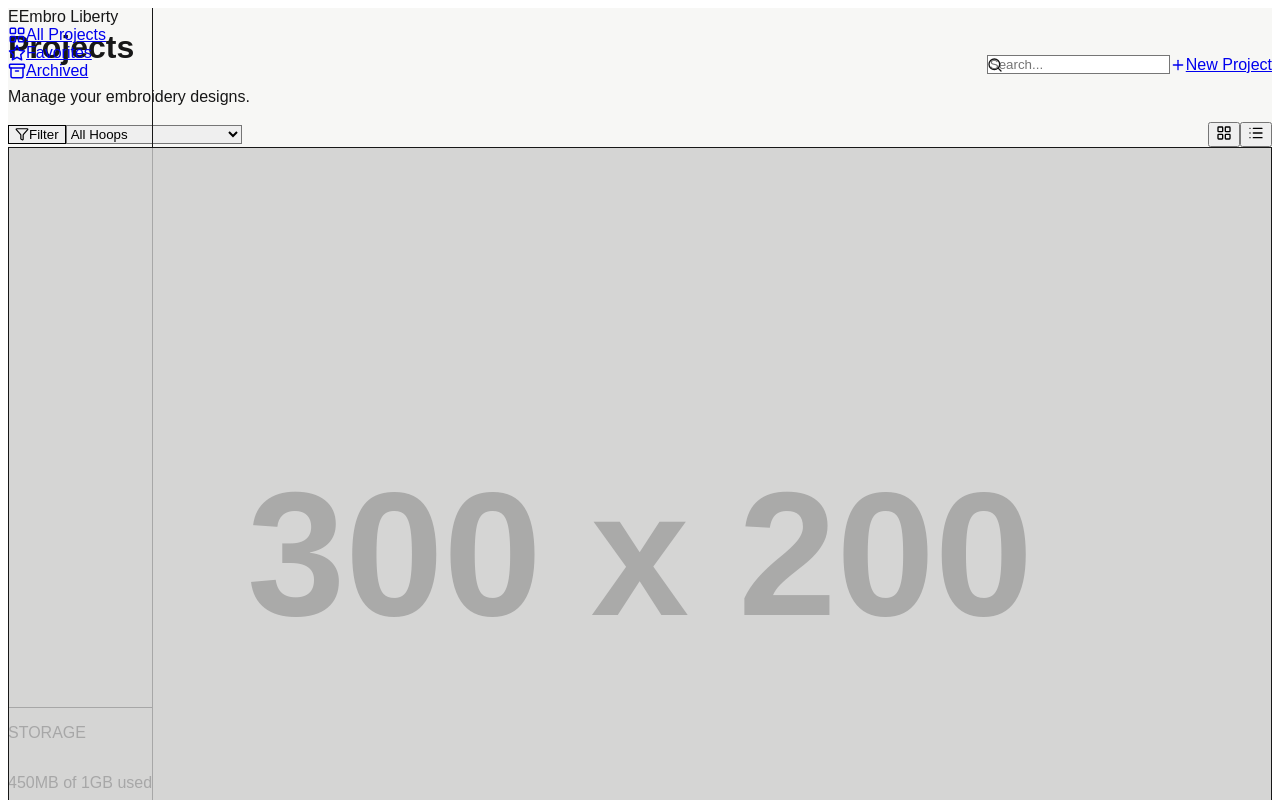
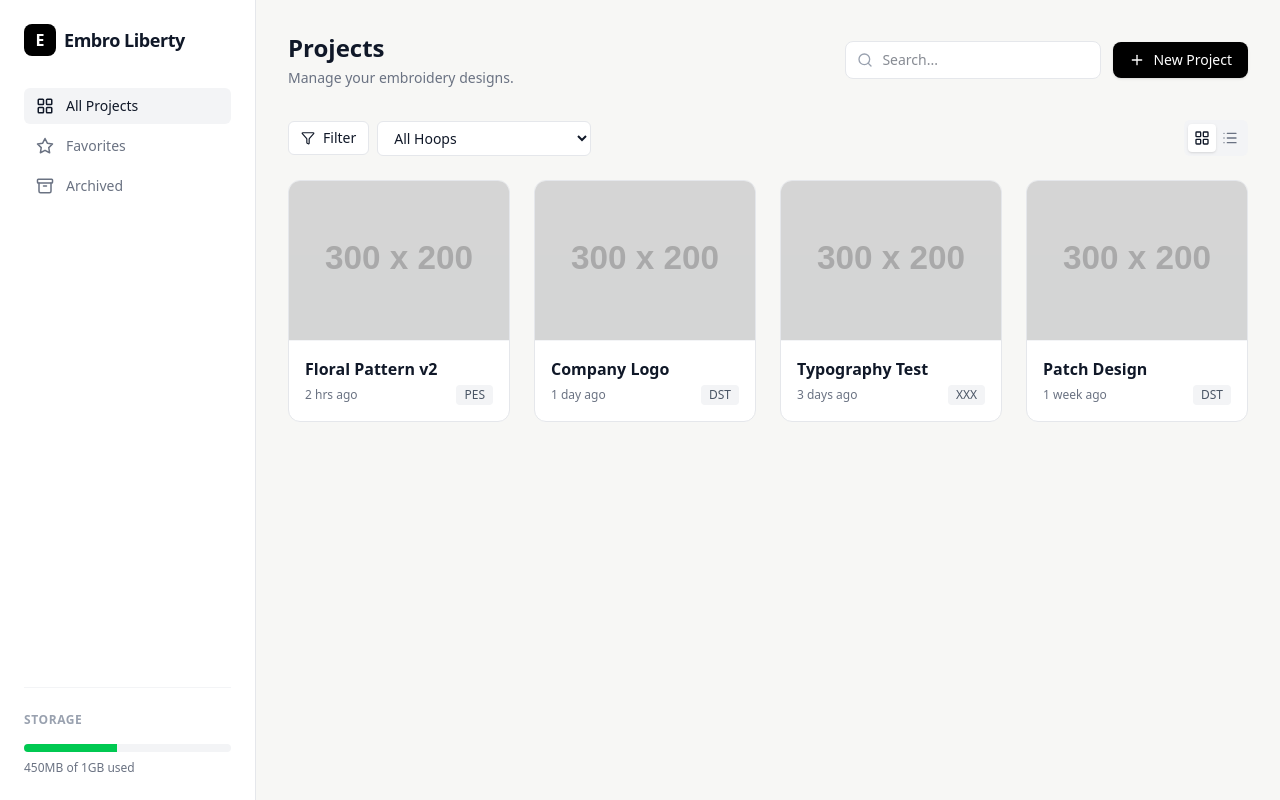
Before and after one commit to brianbasualdot/Embro-Liberty, a Next.js app in the folder frontend/: page /dashboard in a window 1280 px wide. Shown: the top 800 px of the page. Built offline with nearby package versions, Linux system fonts and the light colour scheme.

Commit message:
Fix: resolve specific Fabric.js background color error and update Tailwind v4 imports

```diff
--- a/frontend/src/app/globals.css
+++ b/frontend/src/app/globals.css
@@ -1,6 +1,4 @@
-@tailwind base;
-@tailwind components;
-@tailwind utilities;
+@import "tailwindcss";
 
 :root {
   --background: #ffffff;
--- a/frontend/src/components/editor/EditorCanvas.tsx
+++ b/frontend/src/components/editor/EditorCanvas.tsx
@@ -66,7 +66,8 @@ export default function EditorCanvas() {
 
         // Clear existing objects but keep background
         fabricCanvas.clear();
-        fabricCanvas.setBackgroundColor('#ffffff', () => { });
+        fabricCanvas.backgroundColor = '#ffffff';
+        fabricCanvas.renderAll();
 
         layers.forEach((layer) => {
             if (!layer.visible) return;
```
